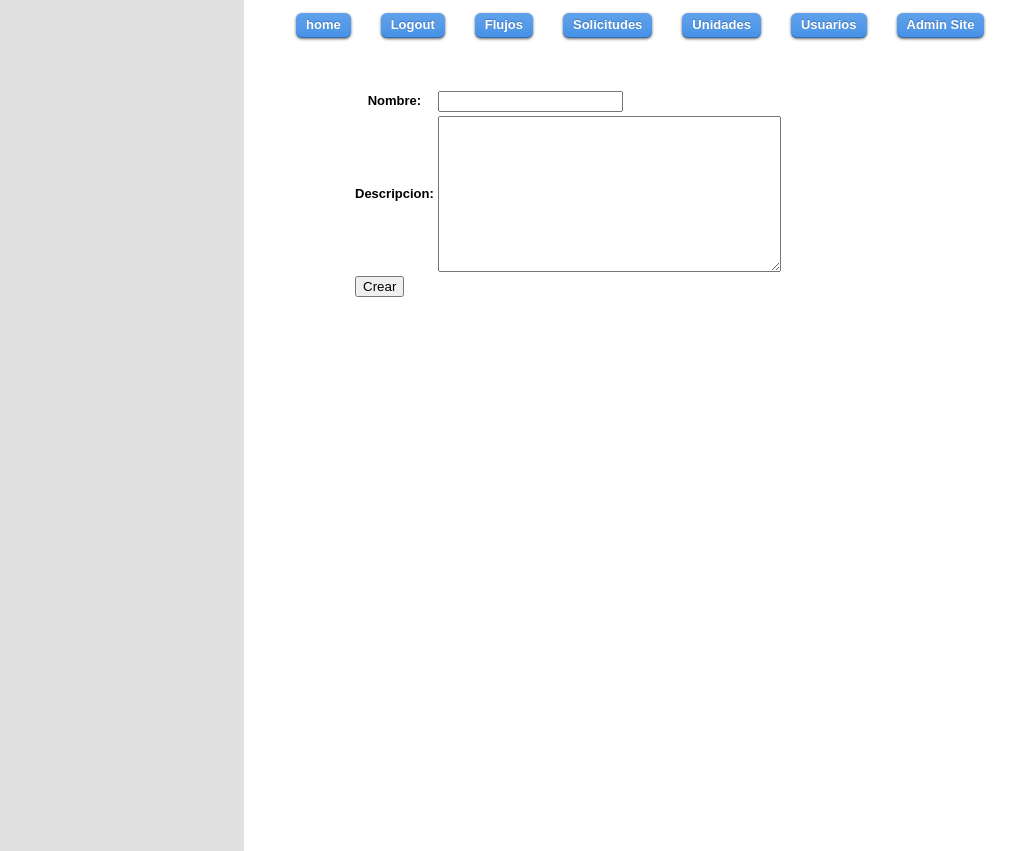
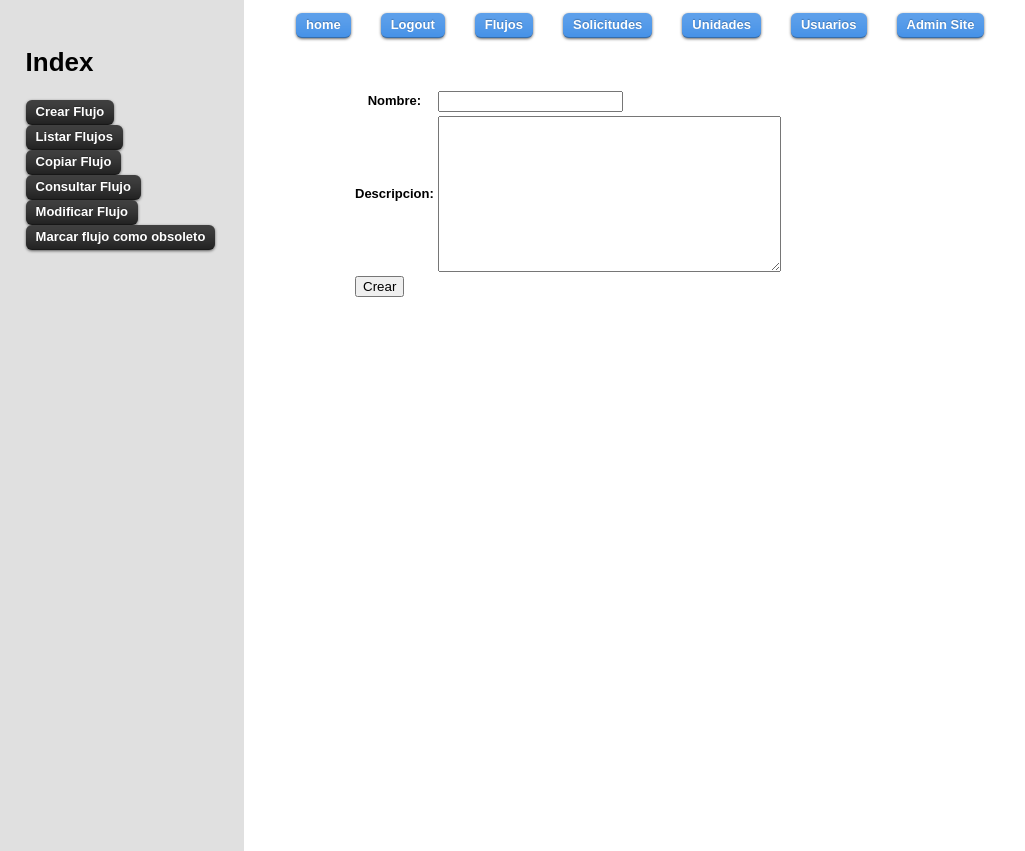
Before and after one commit to bishma-stornelli/flujosdetrabajo, a Django app: page /flujos/crear_flujo/1/ in a window 1280 px wide. Shown: the part 235-1086 px from the top of the page, without its empty margins (0-1025 px from the left). Run offline with Django 3.2, Linux system fonts and the light colour scheme; the visitor is signed in with stand-in values (Sample User, id 1).

Commit message:
marcar flujo como obsoleto a media

```diff
--- a/flujos/models.py
+++ b/flujos/models.py
@@ -135,6 +135,10 @@ class Flujo(models.Model):
     estado = models.IntegerField(choices=ESTADO_CHOICES, default=ESTADO_BORRADOR)
     unidad = models.ForeignKey(Unidad,related_name='flujos')
 
+    def __unicode__ (self):
+        s = self.unidad + " " + self.nombre
+        return s
+
     def clone(self):
         a.nombre = self.nombre
         a.descripcion = self.descripcion
--- a/flujos/templates/flujos/crear_flujo.html
+++ b/flujos/templates/flujos/crear_flujo.html
@@ -1,4 +1,4 @@
-{% extends "base.html" %}
+{% extends "flujos/index.html" %}
 
 # Template que muestra un formulario para crear el flujo
 # Requiere dos variables:
--- a/flujos/templates/flujos/index.html
+++ b/flujos/templates/flujos/index.html
@@ -24,4 +24,9 @@
 
 	<br>
 
+	<a href ="/flujos/marcar_obsoleto/" class="medium button black">Marcar flujo como obsoleto
+	</a>
+
+	<br>
+
 {% endblock %}
--- a/flujos/urls.py
+++ b/flujos/urls.py
@@ -10,7 +10,8 @@ urlpatterns = patterns('flujos.views',
     url(r'^consultar_flujo/(?P<flujo_id>\d+)/$', 'consultar_flujo'),
     url(r'^modificar_flujo/(?P<flujo_id>\d+)/$', 'modificar_flujo'),
     url(r'^publicar_flujo/(?P<flujo_id>\d+)/$', 'copiar_flujo'),
-    url(r'^marcar_obsoleto/(?P<flujo_id>\d+)/$', 'copiar_flujo'),
+    url(r'^marcar_obsoleto/(?P<flujo_id>\d+)/$', 'marcar_obsoleto'),
+    url(r'^marcar_obsoleto/$', 'listar_flujos_publico'),
     url(r'^agregar_paso/(?P<flujo_id>\d+)/$', 'copiar_flujo'),
     url(r'^modificar_paso/(?P<paso_id>\d+)/$', 'modificar_paso'),
     url(r'^eliminar_paso/(?P<paso_id>\d+)/$', 'copiar_flujo'),
--- a/flujos/views.py
+++ b/flujos/views.py
@@ -114,3 +114,23 @@ def modificar_flujo(request, flujo_id):
 	else:
 		form = ModificarFlujoForm(instance = flujo)
 		return render_to_response("flujos/modificar_flujo.html", {'form':form}, context_instance=RequestContext(request))
+
+@login_required(redirect_field_name='/')
+def listar_flujos_publico(request):
+    unidades = Unidad.objects.filter(responsable=request.user)
+    listaFlujo = Flujo.objects.none()
+    for u in unidades:
+         listaFlujo = listaFlujo|Flujo.objects.filter(unidad=u,estado=Flujo.ESTADO_PUBLICO)
+    return render_to_response("flujos/marcar_obsoleto.html", {'listaFlujo':listaFlujo}, context_instance=RequestContext(request))
+
+@login_required(redirect_field_name='/')
+def marcar_obsoleto(request, flujo_id):
+    unidades = Unidad.objects.filter(responsable=request.user)
+    flujo = get_object_or_404( Flujo, pk = flujo_id)
+    if (flujo.unidad in unidades):
+        flujo.estado = Flujo.ESTADO_OBSOLETO
+        flujo.save()
+        messages.success(request, "Flujo (" + flujo + ") marcado como obsoleto.")
+    else :
+        messages.error(request, "Error: el flujo seleccionado no se pudo marcar como obsoleto.")
+    return listar_flujos_publico(request)
--- a/unidades/views.py
+++ b/unidades/views.py
@@ -38,9 +38,9 @@ def solicitud_privilegio(request):
 
 @login_required(redirect_field_name='/')
 def otorgar_privilegio(request):
-    miembro = get_object_or_404(Group, name='Miembro de Unidad')
-    solicitante = get_object_or_404(Group, name='Solicitante')
-    responsable = get_object_or_404(Group, name='Responsable de Unidad')
+    #miembro = get_object_or_404(Group, name='Miembro de Unidad')
+    #solicitante = get_object_or_404(Group, name='Solicitante')
+    #responsable = get_object_or_404(Group, name='Responsable de Unidad')
     unidadesMiembro= Unidad.objects.filter(miembros=request.user)
     unidadesResponsable = Unidad.objects.filter(responsable=request.user)
         #lista de los privilegios que qieren ser miembros
```
Also changed, not shown: flujos/templates/flujos/marcar_obsoleto.html (added, +28 -0 lines).
